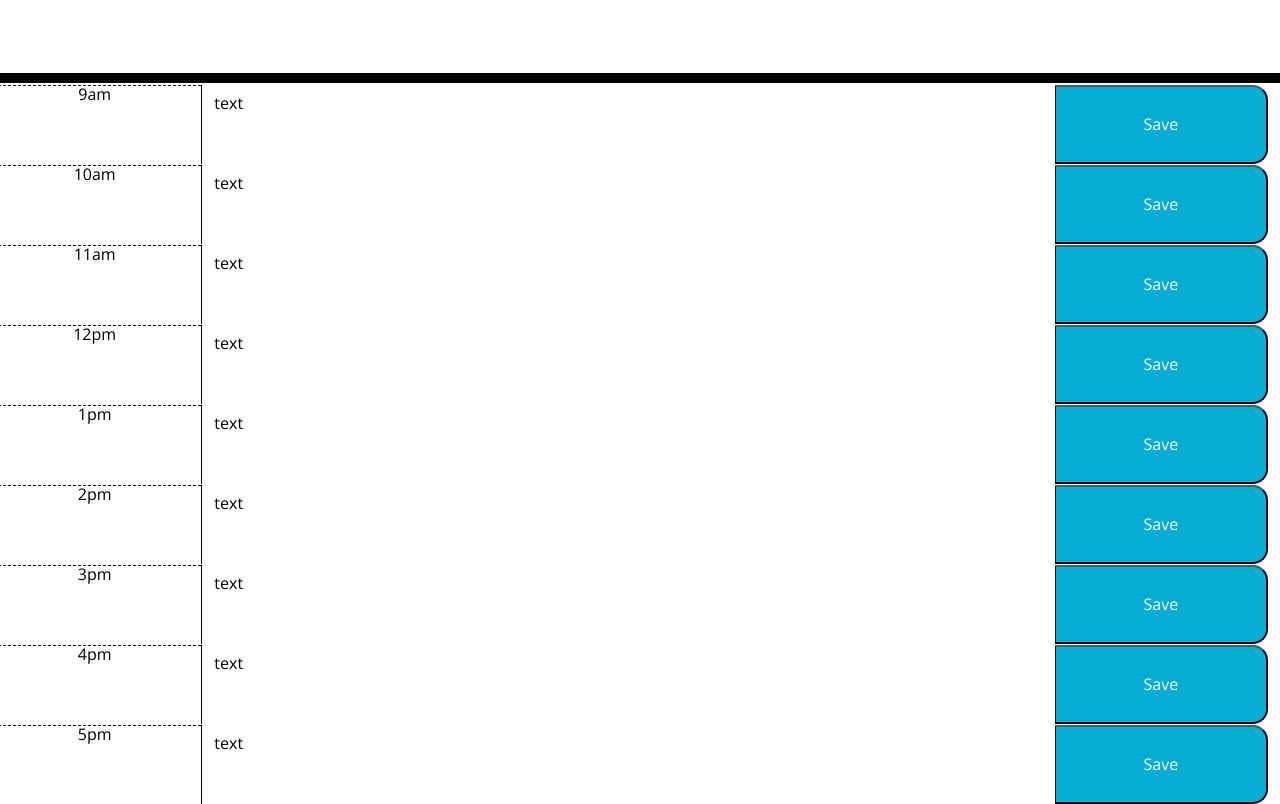
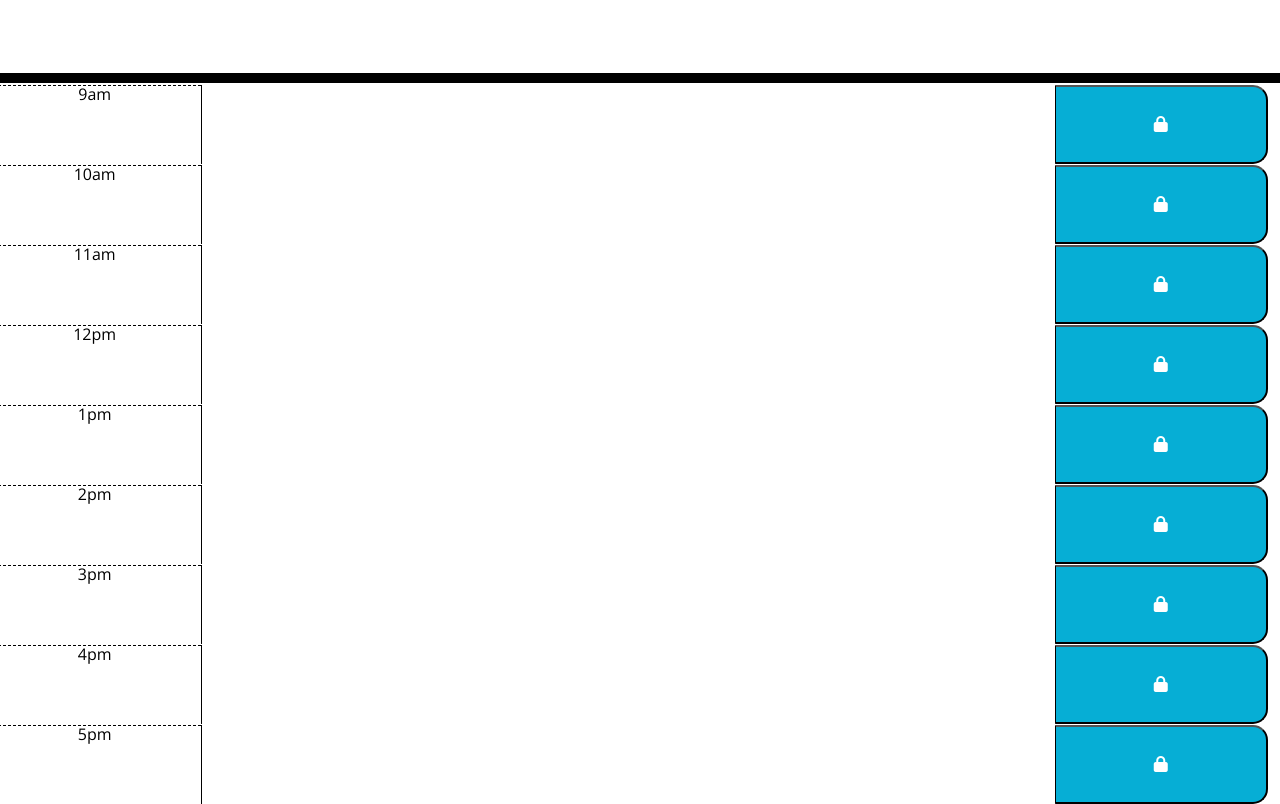
Before and after one commit to TeannieTech/Daily-Planner-Calendar, a plain HTML site: page index.html in a window 1280 px wide. Shown: the part 168-972 px from the top of the page. Drawn offline with nearby package versions, Linux system fonts and the light colour scheme.

Commit message:
added padlock icon to buttons

```diff
--- a/index.html
+++ b/index.html
@@ -34,151 +34,68 @@
   <div id="timestamps" class="time-block row">
     <div id="nineAm" class="row">
       <div class="col-2 hour">9am</div>
-      <textarea class="col-8 description">text</textarea>
-      <button class="col-2 saveBtn i:hover" >Save</button>
+      <textarea class="col-8 description"></textarea>
+      <button class="col-2 saveBtn i:hover fa-solid fa-lock" ></button>
+
     </div>
 
     <div id="tenAm" class="row">
       <div class="col-2 hour">10am</div>
-      <textarea class="col-8 description">text</textarea>
-      <button class="col-2 saveBtn i:hover" >Save</button>
+      <textarea class="col-8 description"></textarea>
+      <button class="col-2 saveBtn i:hover fa-solid fa-lock" ></button>
     </div>
 
     <div id="elevenAm" class="row">
       <div class="col-2 hour">11am</div>
-      <textarea class="col-8 description">text</textarea>
-      <button class="col-2 saveBtn i:hover" >Save</button>
+      <textarea class="col-8 description"></textarea>
+      <button class="col-2 saveBtn i:hover fa-solid fa-lock" ></button>
     </div>
 
     <div id="twelvePm" class="row">
       <div class="col-2 hour">12pm</div>
-      <textarea class="col-8 description">text</textarea>
-      <button class="col-2 saveBtn i:hover" >Save</button>
+      <textarea class="col-8 description"></textarea>
+      <button class="col-2 saveBtn i:hover fa-solid fa-lock" ></button>
     </div>
 
     <div id="onePm" class="row">
       <div class="col-2 hour">1pm</div>
-      <textarea class="col-8 description">text</textarea>
-      <button class="col-2 saveBtn i:hover" >Save</button>
+      <textarea class="col-8 description"></textarea>
+      <button class="col-2 saveBtn i:hover fa-solid fa-lock" ></button>
     </div>
 
     <div id="twoPm" class="row">
       <div class="col-2 hour">2pm</div>
-      <textarea class="col-8 description">text</textarea>
-      <button class="col-2 saveBtn i:hover" >Save</button>
+      <textarea class="col-8 description"></textarea>
+      <button class="col-2 saveBtn i:hover fa-solid fa-lock" ></button>
     </div>
 
     <div id="threePm" class="row">
       <div class="col-2 hour">3pm</div>
-      <textarea class="col-8 description">text</textarea>
-      <button class="col-2 saveBtn i:hover" >Save</button>
+      <textarea class="col-8 description"></textarea>
+      <button class="col-2 saveBtn i:hover fa-solid fa-lock" ></button>
     </div>
 
     <div id="fourPm" class="row">
       <div class="col-2 hour">4pm</div>
-      <textarea class="col-8 description">text</textarea>
-      <button class="col-2 saveBtn i:hover" >Save</button>
+      <textarea class="col-8 description"></textarea>
+      <button class="col-2 saveBtn i:hover fa-solid fa-lock" ></button>
     </div>
 
     <div id="fivePm" class="row">
       <div class="col-2 hour">5pm</div>
-      <textarea class="col-8 description">text</textarea>
-      <button class="col-2 saveBtn i:hover" >Save</button>
+      <textarea class="col-8 description"></textarea>
+      <button class="col-2 saveBtn i:hover fa-solid fa-lock" ></button>
     </div>
 
   </div>
 
-
-    <!-- <div class="container">
-      <div id=nineSlot>
-        <div id=nineSlotTime> <p> 9am</p>
-        <div id="nineSlotEntry"> <p>9am entry test</p>
-        <button id="nineSlotbutton"> <p> 9am button</p>
-        </button>
-        </div>
-        </div>
-      </div>
-
-      <div id=tenSlot>
-        <div id=tenSlotTime> <p> 10am</p>
-        <div id="tenSlotEntry"> <p>10am entry test</p>
-        <button id="tenlotbutton"> <p> 10am button</p>
-        </button>
-        </div>
-        </div>
-      </div> -->
-
-<!--
-      <div id=elevenSlot>
-        <div id=elevenSlotTime> <p> 11am</p>
-        <div id="elevenSlotEntry"> <p>11am entry test</p>
-        <button id="elevenSlotbutton"> <p> 11am button</p>
-        </button>
-        </div>
-        </div>
-      </div>
-
-      <div id=twelveSlot>
-        <div id=twelveSlotTime> <p> 12pm</p>
-        <div id="twelveSlotEntry"> <p>12pm entry test</p>
-        <button id="twelveSlotbutton"> <p> 12pm button</p>
-        </button>
-        </div>
-        </div>
-      </div> -->
-
-      <!-- <div id=oneSlot>
-        <div id=oneSlotTime> <p> 1pm</p>
-        <div id="oneSlotEntry"> <p>1pm entry test</p>
-        <button id="oneSlotbutton"> <p> 1pm button</p>
-        </button>
-        </div>
-        </div>
-      </div>
-
-      <div id=twoSlot>
-        <div id=twoSlotTime> <p> 2pm</p>
-        <div id="twoSlotEntry"> <p>2pm entry test</p>
-        <button id="twoSlotbutton"> <p> 2pm button</p>
-        </button>
-        </div>
-        </div>
-      </div>
-
-      <div id=threeSlot>
-        <div id=threeSlotTime> <p> 3pm</p>
-        <div id="threeSlotEntry"> <p>3pm entry test</p>
-        <button id="threeSlotbutton"> <p> 3pm button</p>
-        </button>
-        </div>
-        </div>
-      </div>
-
-      <div id=fourSlot>
-        <div id=fourSlotTime> <p> 4pm</p>
-        <div id="fourSlotEntry"> <p>4pm entry test</p>
-        <button id="fourSlotbutton"> <p> 4pm button</p>
-        </button>
-        </div>
-        </div>
-      </div>
-
-      <div id=fiveSlot>
-        <div id=fiveSlotTime> <p> 5pm</p>
-        <div id="fiveSlotEntry"> <p>5pm entry test</p>
-        <button id="fiveSlotbutton"> <p> 5pm button</p>
-        </button>
-        </div>
-        </div>
-      </div>
- </div>
-
-    </div> -->
+    </div>
 
     <!-- in js, check if in past. if so assign past class to element -->
 
     <script src="https://cdnjs.cloudflare.com/ajax/libs/jquery/3.2.1/jquery.min.js"></script>
     <script src="https://cdn.jsdelivr.net/npm/dayjs@1/dayjs.min.js"></script>
+    <script src="https://kit.fontawesome.com/25fad44381.js"></script>
     <!-- create script page and link -->
   </body>
 </html>
--- a/starter/index.js
+++ b/starter/index.js
@@ -1,5 +1,7 @@
+// * Display the current day at the top of the calender when a user opens the planner.
 
-
+var current = dayjs(sameDay).format("dddd MMMM YYYY")
+console.log(current)
 
 
 // use css clases to correct timeblock
```
Also changed, not shown: 1 other file.
